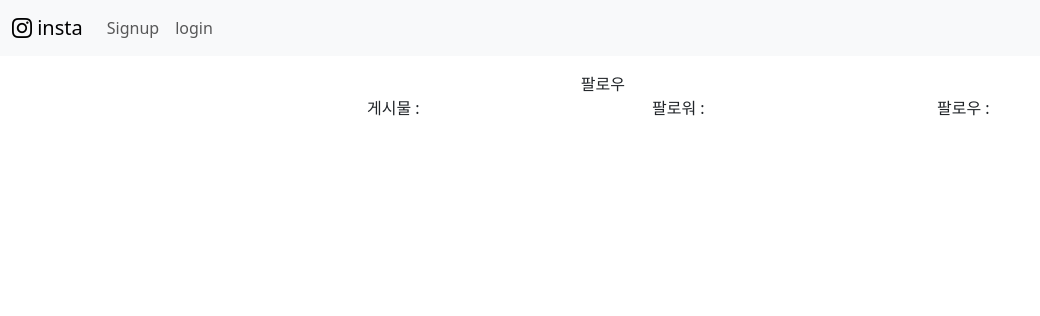
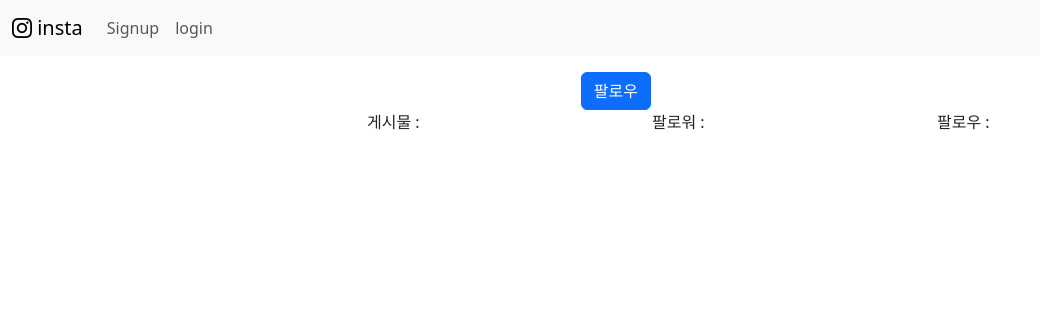
Before and after one commit to seoyoung1203/insta, a Django app: template accounts/templates/profile.html in a window 1280 px wide. Shown: the top 316 px of the page, without its empty margins (0-1040 px from the left). Run offline with Django 5.2, Linux system fonts and the light colour scheme; the template is opened without the code that fills it, so the values that code supplies are empty.

Commit message:
follow 기능을 위한 모델링

```diff
--- a/accounts/models.py
+++ b/accounts/models.py
@@ -10,3 +10,7 @@
         crop=['middle', 'center'],
         upload_to='profile',
     )
+# 내가 팔로우 하는 사람
+    followings = models.ManyToManyField('self', related_name='followers', symmetrical=False)# 유저와 유저를 n:n으로 연결(스스로를) 팔로우 버튼 누른 사람 저장 버튼
+
+# 나를 팔로우 하는 사람
--- a/accounts/templates/profile.html
+++ b/accounts/templates/profile.html
@@ -8,7 +8,9 @@
         <div class="col-9">
             <div class="row">
                 <div class="col-3">{{user_profile.username}}</div>
-                <div class="col-9">팔로우</div>
+                <div class="col-9">
+                    <a href="" class="btn btn-primary">팔로우</a>
+                </div>
             </div>
             <div class="row">
                 <div class="col-4">게시물 : </div>
```
Also changed, not shown: accounts/migrations/0002_user_followings.py (added).
